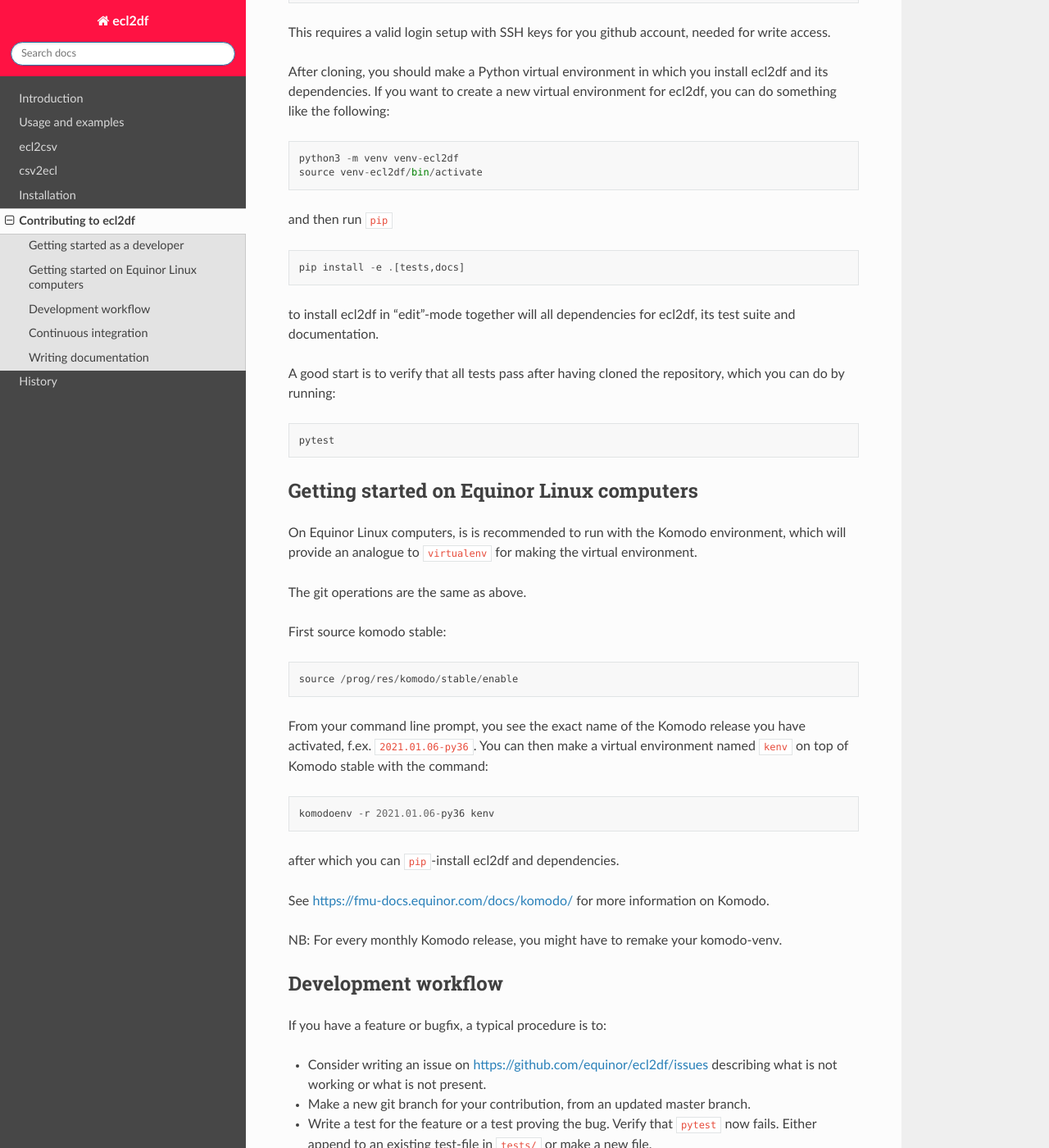
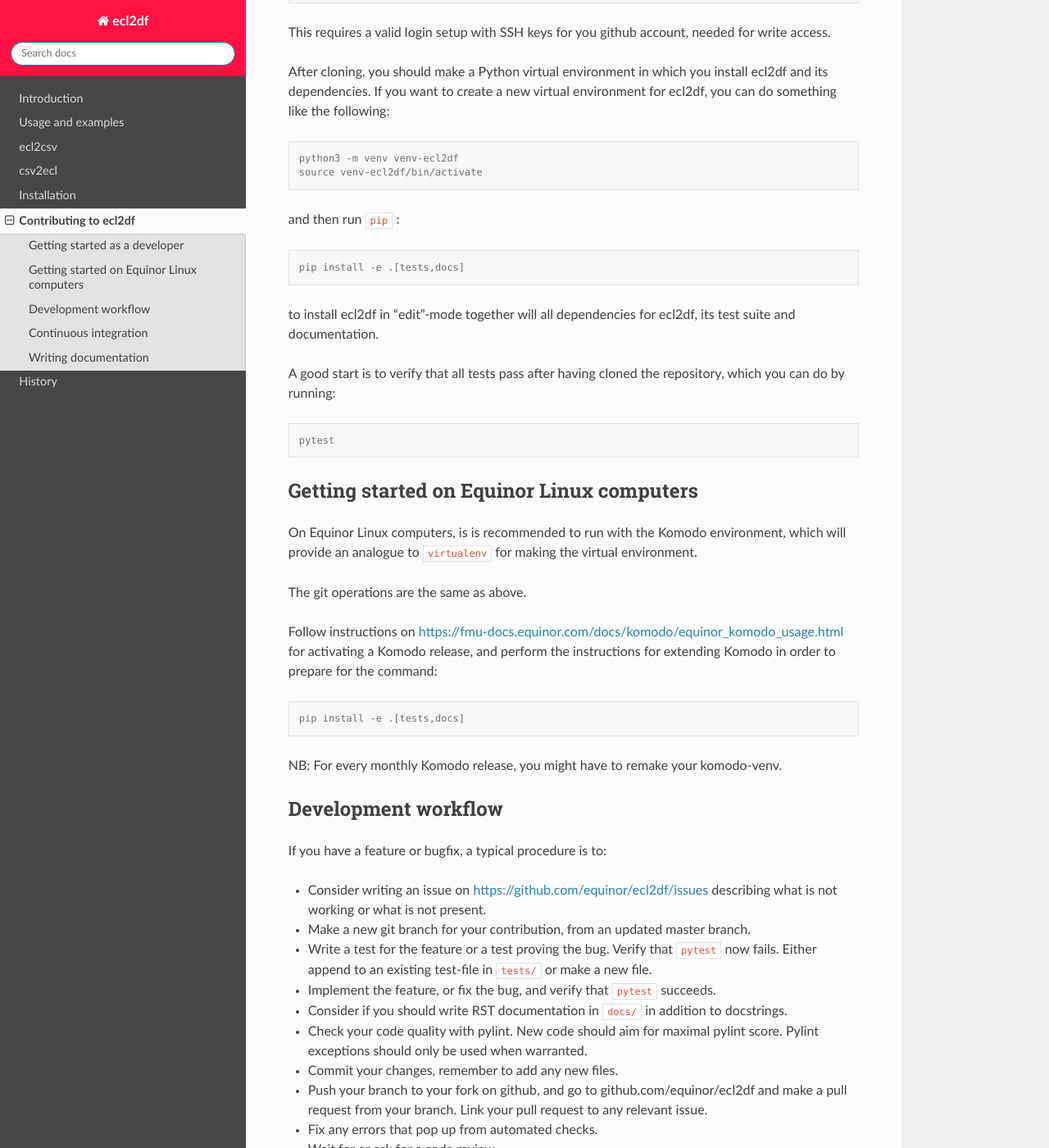
Before and after one commit to equinor/res2df, a Sphinx documentation site: the page built from docs/contribution.rst, in a window 1280 px wide and 1400 px high, scrolled down 578 px. Shown: the whole window at 82% size. Built offline with Sphinx 7.4.7 and the Read the Docs theme 2.0.0, drawn with Linux system fonts in a browser that asks for light colours; pages that are not in the unit, such as notebooks, are missing from menus; the version number could not be read and is left out; some of the changed text lies outside the part shown.

Commit message:
More fixes emanating from review

```diff
--- a/docs/contribution.rst
+++ b/docs/contribution.rst
@@ -12,13 +12,17 @@
 github account. Go to https://github.com/equinor/ecl2df and click the Fork
 button.
 
-Clone your fork to your local computer::
+Clone your fork to your local computer:
+
+.. code-block:: console
 
   git clone git@github.com:<youraccount>/ecl2df
+  cd ecl2df
 
-Then add the upstream repository::
+Then add the upstream repository:
 
-  cd ecl2df
+.. code-block:: console
+
   git remote add upstream git@github.com:equinor/ecl2df
 
 This requires a valid login setup with SSH keys for you github account, needed
@@ -26,12 +30,16 @@
 
 After cloning, you should make a Python virtual environment in which you install
 ecl2df and its dependencies. If you want to create a new virtual environment for
-ecl2df, you can do something like the following::
+ecl2df, you can do something like the following:
+
+.. code-block:: console
 
   python3 -m venv venv-ecl2df
   source venv-ecl2df/bin/activate
 
-and then run ``pip`` ::
+and then run ``pip`` :
+
+.. code-block:: console
 
   pip install -e .[tests,docs]
 
@@ -39,7 +47,9 @@
 test suite and documentation.
 
 A good start is to verify that all tests pass after having cloned the
-repository, which you can do by running::
+repository, which you can do by running:
+
+.. code-block:: console
 
   pytest
 
@@ -53,19 +63,13 @@
 
 The git operations are the same as above.
 
-First source komodo stable::
+Follow instructions on https://fmu-docs.equinor.com/docs/komodo/equinor_komodo_usage.html
+for activating a Komodo release, and perform the instructions for extending
+Komodo in order to prepare for the command:
 
-  source /prog/res/komodo/stable/enable
+.. code-block:: console
 
-From your command line prompt, you see the exact name of the Komodo release
-you have activated, f.ex. ``2021.01.06-py36``. You can then make a virtual
-environment named ``kenv`` on top of Komodo stable with the command::
-
-  komodoenv -r 2021.01.06-py36 kenv
-
-after which you can ``pip``-install ecl2df and dependencies.
-
-See https://fmu-docs.equinor.com/docs/komodo/ for more information on Komodo.
+  pip install -e .[tests,docs]
 
 NB: For every monthly Komodo release, you might have to remake your komodo-venv.
 
@@ -83,6 +87,8 @@
 * Implement the feature, or fix the bug, and verify that ``pytest`` succeeds.
 * Consider if you should write RST documentation in ``docs/`` in addition to
   docstrings.
+* Check your code quality with pylint. New code should aim for maximal pylint
+  score. Pylint exceptions should only be used when warranted.
 * Commit your changes, remember to add any new files.
 * Push your branch to your fork on github, and go to github.com/equinor/ecl2df
   and make a pull request from your branch. Link your pull request to any
@@ -121,10 +127,14 @@
 Add RST (reStructuredText) documentation to files in the ``docs/`` directory.
 
 Your RST files must pass validity through the ``rstcheck`` tool. Use ``sphinx``
-to build HTML documentation::
+to build HTML documentation:
+
+.. code-block:: console
 
   python setup.py build_sphinx
 
-and check the generated HTML visually by running f.ex firefox::
+and check the generated HTML visually by running f.ex firefox:
+
+.. code-block:: console
 
   firefox build/sphinx/html/index.html &
--- a/setup.cfg
+++ b/setup.cfg
@@ -16,7 +16,7 @@
 all-files = 1
 warning-is-error = 1
 
-[rstcheck]
+[arstcheck]
 ignore_directives=argparse,automodule
 # This looks like a bug in rstcheck:
 ignore_messages=Hyperlink target .* is not referenced
```
